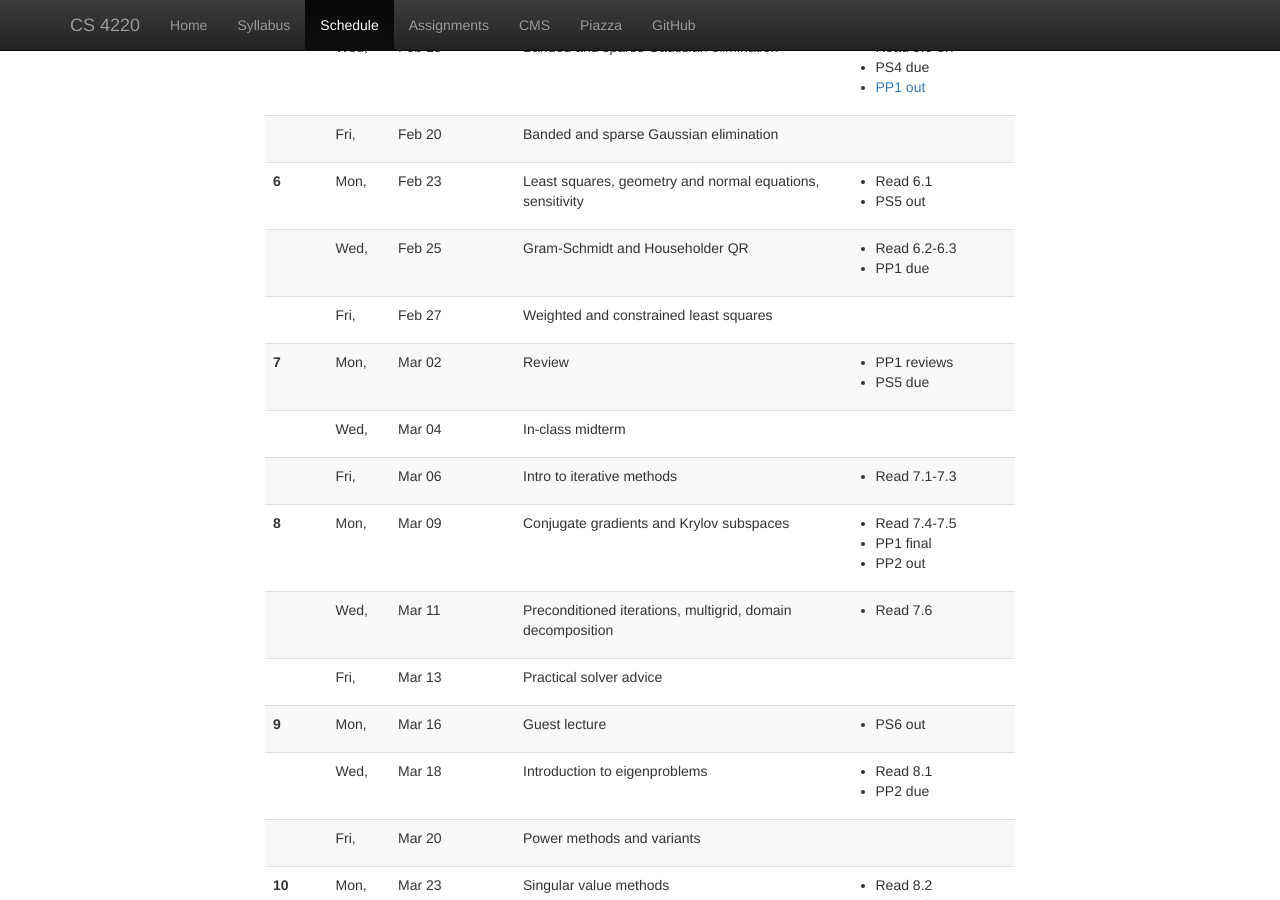
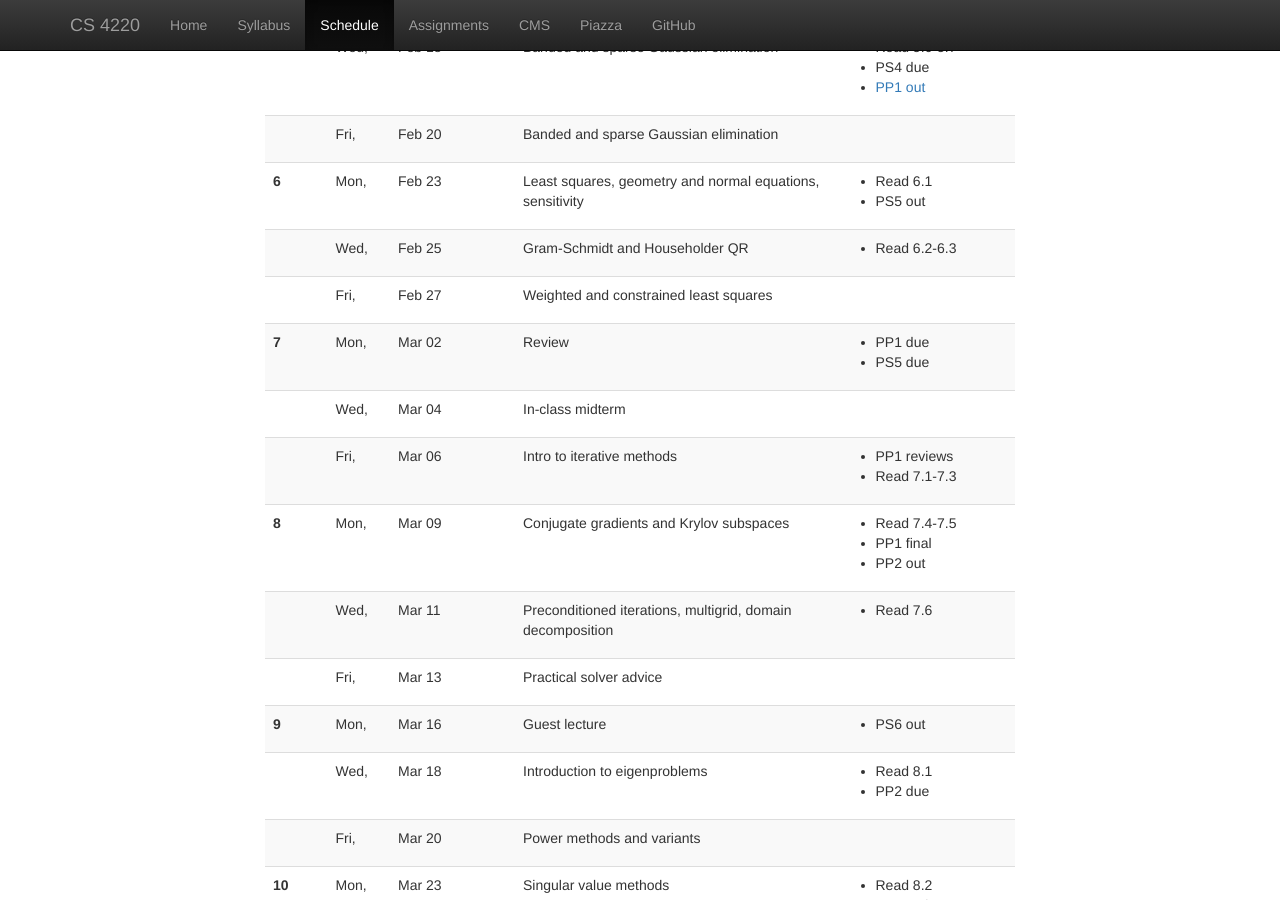
Before and after one commit to dbindel/cs4220-s15, a Jekyll site: the page built from web/schedule.html, in a window 1280 px wide and 900 px high, scrolled down 1060 px. Built offline with Jekyll 4.4.1, drawn with Linux system fonts in a browser that asks for light colours; nearby versions of some CDN libraries; some of the changed lines change nothing that is shown.

Commit message:
Updated schedule re PP1.

```diff
--- a/web/_data/lectures.yml
+++ b/web/_data/lectures.yml
@@ -131,7 +131,6 @@
     Gram-Schmidt and Householder QR
   hw:
     - Read 6.2-6.3
-    - PP1 due
 -
   date: 2015-02-27
   info: |
@@ -145,7 +144,7 @@
   info: |
     Review
   hw:
-    - PP1 reviews
+    - PP1 due
     - PS5 due
 -
   date: 2015-03-04
@@ -156,6 +155,7 @@
   info: |
     Intro to iterative methods
   hw:
+    - PP1 reviews
     - Read 7.1-7.3
 #
 # ==================
```
